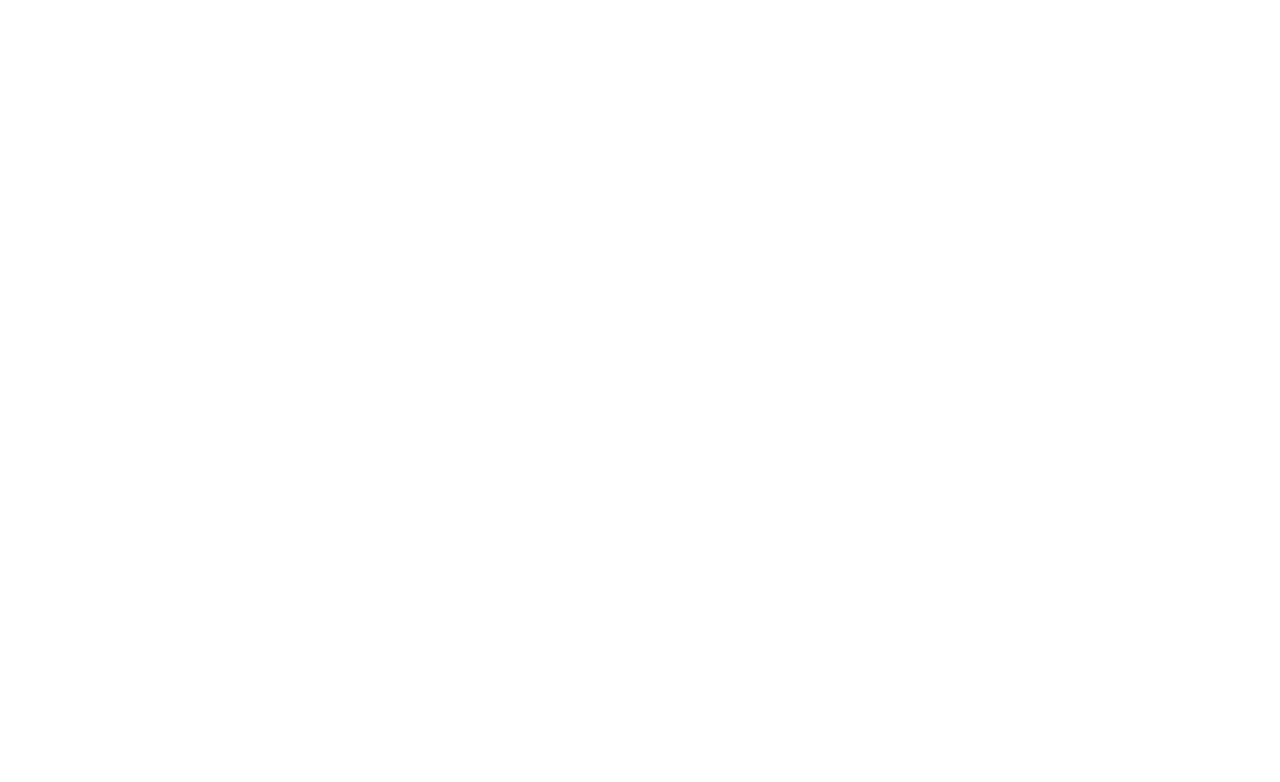
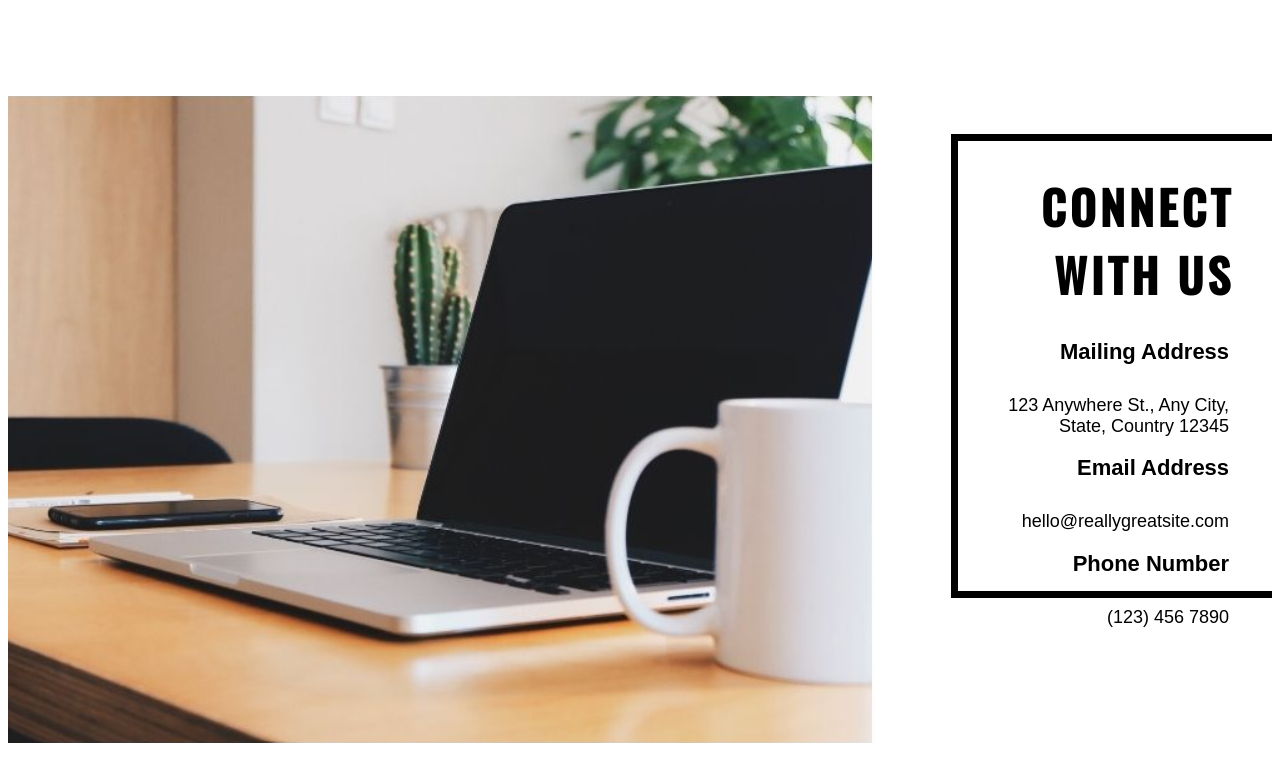
Before and after one commit to jingkai9527/jingkai9527.github.io, a plain HTML site: page week4/homework/homework3.html in a window 1280 px wide. Drawn offline with nearby package versions, Linux system fonts and the light colour scheme.

Commit message:
done homework3

```diff
--- a/week4/css folder/homework3.css
+++ b/week4/css folder/homework3.css
@@ -0,0 +1,43 @@
+#box1 {
+    width: 1000px;
+    height: 450px;
+    padding-right: 3%;
+    border: solid black 7px;
+    margin-top: 10%;
+    text-align: right;
+    font-size: 23px;
+    border-right: 0px;
+    font-family: 'Oswald', sans-serif;
+}
+
+.contain {
+    display: flex;
+
+
+}
+
+p {
+    font-size: 18px;
+    margin-top: 30px;
+}
+
+#text1 {
+    text-align: right;
+    padding-right: 5px;
+    font-family: 'Alata', sans-serif;
+}
+
+h2 {
+    font-size: 22px;
+}
+
+#img {
+    width: 1000px;
+    padding-right: 6%;
+    margin-top: 7%;
+    margin-bottom: 100px;
+}
+
+h1 {
+    letter-spacing: 4px;
+}
--- a/week4/homework/homework3.html
+++ b/week4/homework/homework3.html
@@ -0,0 +1,46 @@
+<!DOCTYPE html>
+<html>
+
+<head>
+    <link rel="preconnect" href="https://fonts.googleapis.com">
+    <link rel="preconnect" href="https://fonts.gstatic.com" crossorigin>
+    <link href="https://fonts.googleapis.com/css2?family=Anton&family=Oswald:wght@500&display=swap" rel="stylesheet">
+    <link rel="stylesheet" href="../css folder/homework3.css">
+
+    <title>
+        homework3
+    </title>
+
+</head>
+
+<body>
+    <div class="contain">
+        <div id="img">
+            <img src="../img/homework3 img 1.png" alt="image 1 ">
+        </div>
+
+        <div id="box1">
+            <h1>CONNECT WITH US</h1>
+            <div id="text1">
+                <h2>Mailing Address</h2>
+                <p>123 Anywhere St., Any City, State, Country 12345</p>
+            </div>
+            <div id="text1">
+                <h2>Email Address</h2>
+                <p>hello@reallygreatsite.com</p>
+
+            </div>
+            <div id="text1">
+                <h2>Phone Number</h2>
+                <p>(123) 456 7890</p>
+            </div>
+        </div>
+
+    </div>
+
+
+
+
+</body>
+
+</html>
```
Also changed, not shown: week4/img/homework3 img 1.png (added).
